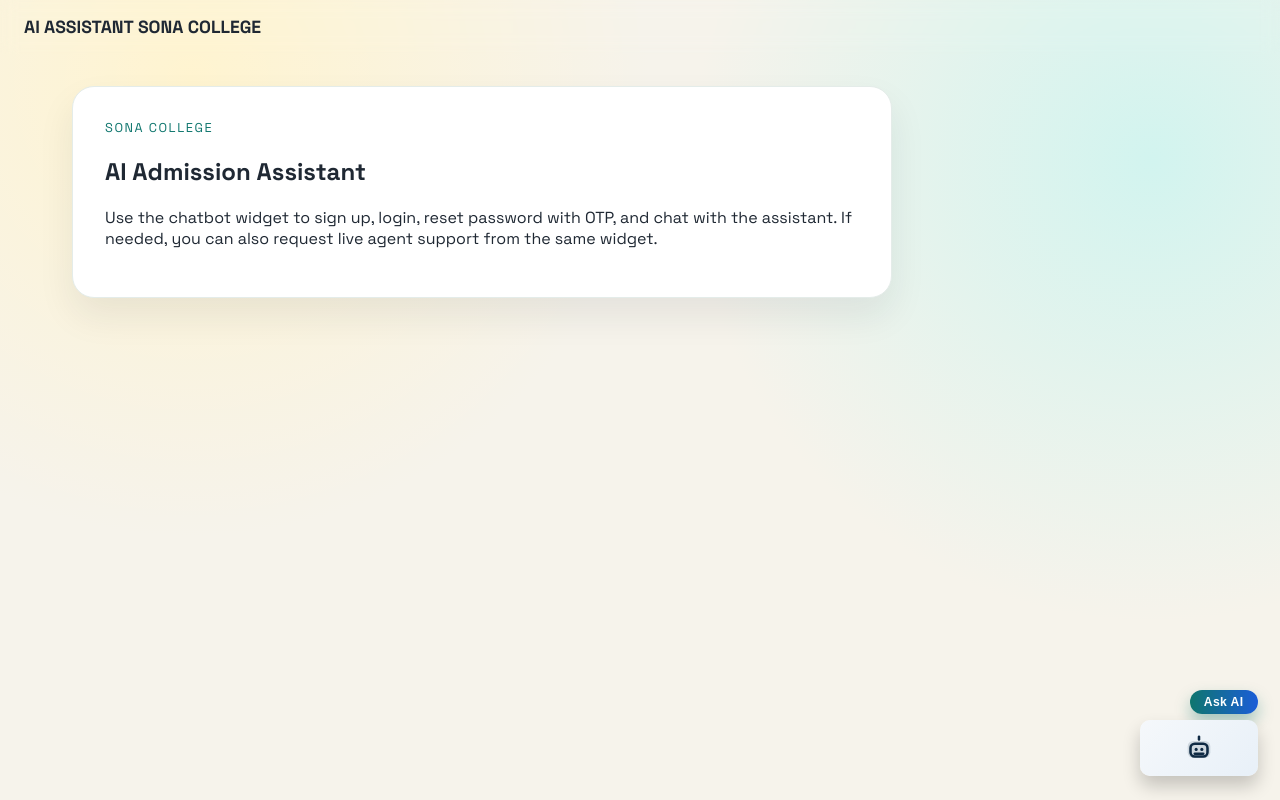
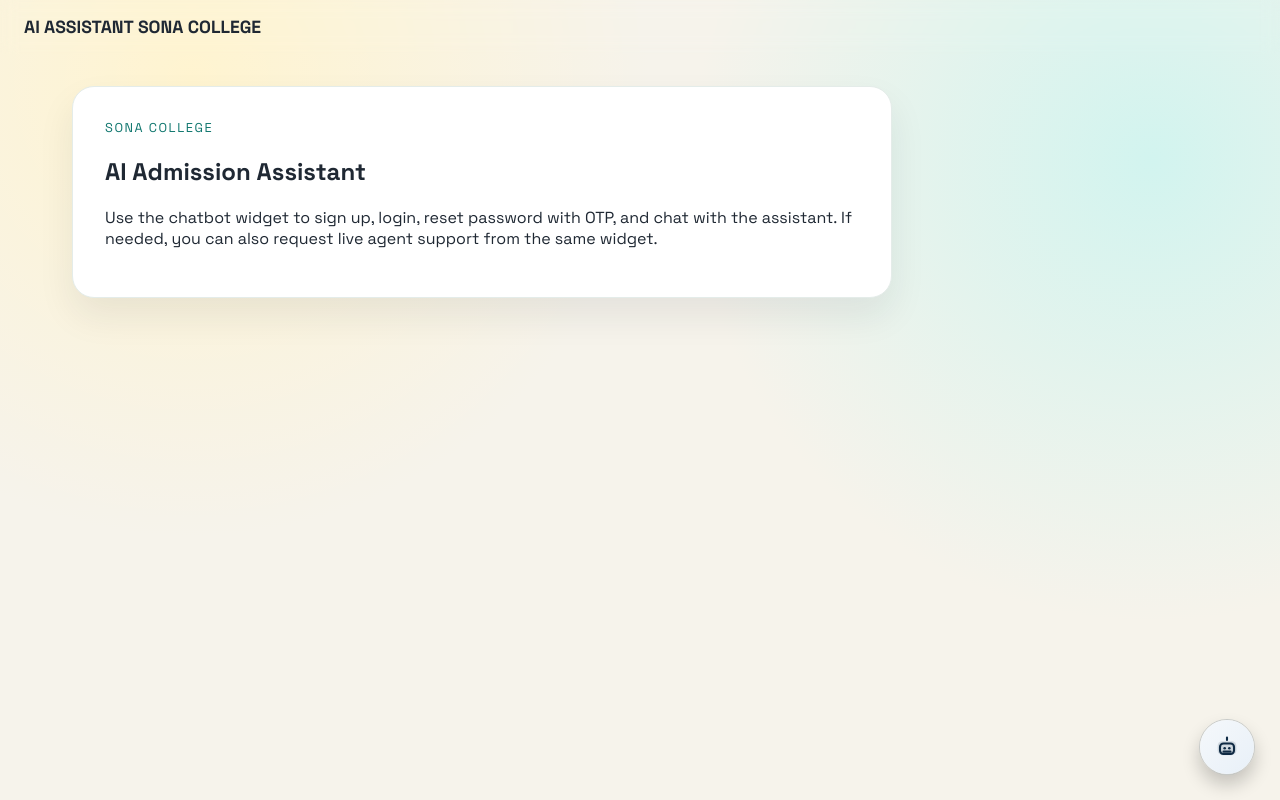
Before and after one commit to haridharshan-dot/Rag-chatbot, a React (Vite) app in the folder client/: page / in a window 1280 px wide. Built offline with nearby package versions, Linux system fonts and the light colour scheme; no server answers.

Commit message:
Make chatbot launcher icon circular and icon-only

```diff
--- a/client/src/components/ChatWidget.jsx
+++ b/client/src/components/ChatWidget.jsx
@@ -103,7 +103,6 @@ export default function ChatWidget({
     <>
       {!hideFab && !open && (
         <button className="chat-fab chat-fab-logo cc-launcher" onClick={() => setOpen(true)} aria-label="Open Sona chatbot">
-          <span className="chat-fab-label">Ask AI</span>
           <span className="chat-fab-logo-card">
             <span className="chat-fab-bot-icon-wrap" aria-hidden="true">
               <BotIcon />
--- a/client/src/styles.css
+++ b/client/src/styles.css
@@ -299,18 +299,16 @@ body.chatbot-embed-mode #root {
 }
 
 .chat-fab-logo {
-  width: 120px;
-  height: 88px;
+  width: 62px;
+  height: 62px;
   padding: 0;
-  border-radius: 0;
+  border-radius: 999px;
   overflow: visible;
   background: transparent;
   border: 0;
   display: flex;
-  flex-direction: column;
-  align-items: flex-end;
-  justify-content: flex-start;
-  gap: 6px;
+  align-items: center;
+  justify-content: center;
   box-shadow: none;
 }
 
@@ -331,12 +329,12 @@ body.chatbot-embed-mode #root {
 }
 
 .chat-fab-logo-card {
-  width: 118px;
+  width: 56px;
   height: 56px;
-  border-radius: 10px;
+  border-radius: 999px;
   overflow: hidden;
   background: transparent;
-  border: 0;
+  border: 1px solid rgba(15, 42, 68, 0.2);
   box-shadow: 0 10px 18px rgba(0, 0, 0, 0.2);
 }
 
@@ -359,8 +357,8 @@ body.chatbot-embed-mode #root {
 }
 
 .chat-fab-bot-icon {
-  width: 34px;
-  height: 34px;
+  width: 28px;
+  height: 28px;
 }
 
 .chat-widget {
```
